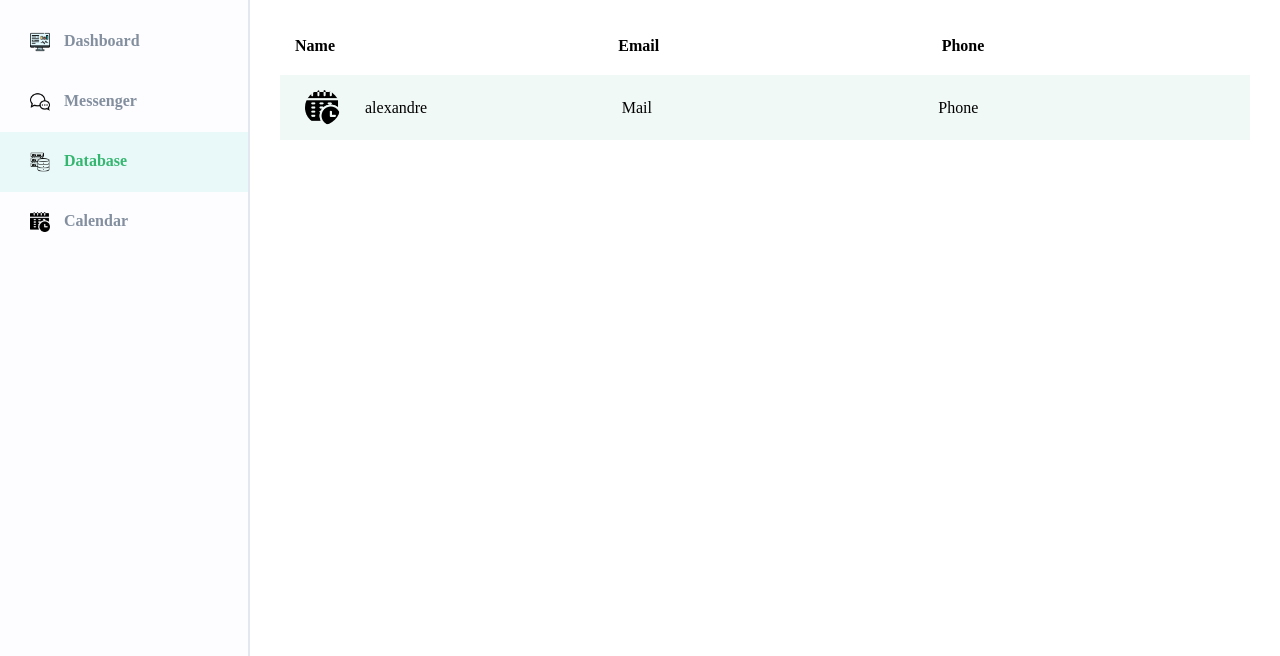
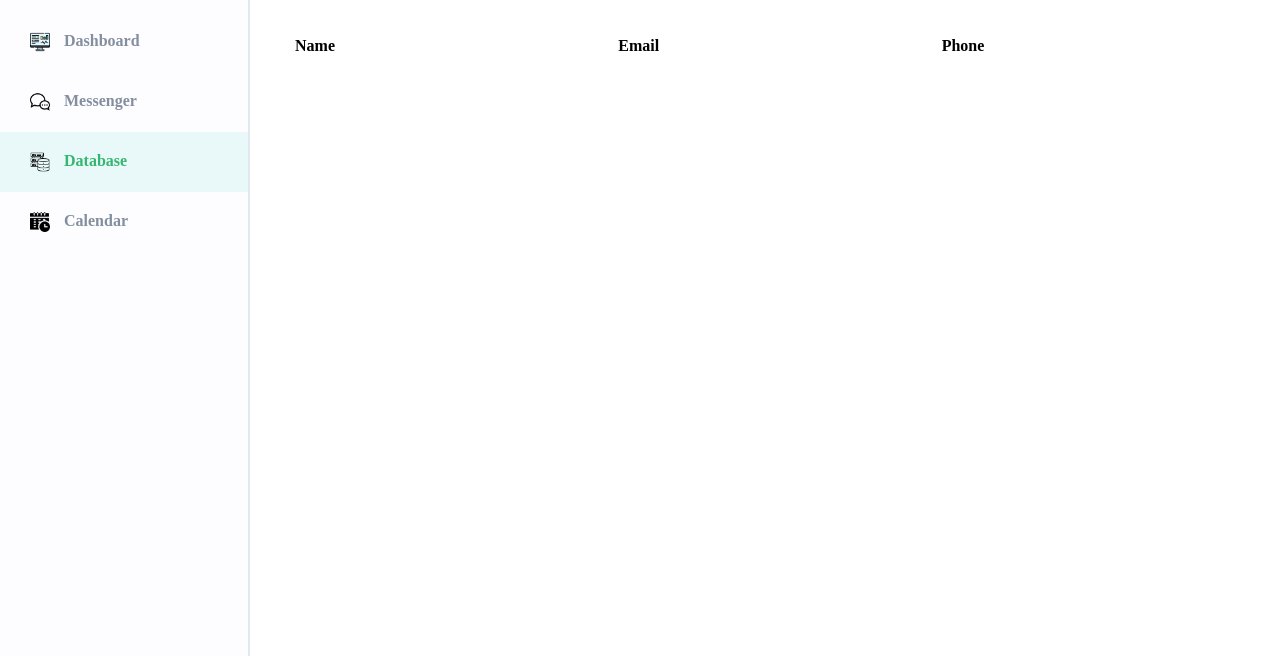
Before and after one commit to Rangeraluffy/Filter-Database, a plain HTML site: page index.html in a window 1280 px wide. Shown: the part 144-800 px from the top of the page. Drawn offline with Linux system fonts and the light colour scheme; no server answers.

Commit message:
remove html , generate by javascript

```diff
--- a/index.html
+++ b/index.html
@@ -55,14 +55,7 @@
                 </div>
 
                 <div class="table-results">
-                    <div class="table-item">
-                        <div class="container-img">
-                            <img src="images/calendar.png" alt="">
-                            <p>alexandre</p>
-                        </div>
-                        <p class="email">Mail</p>
-                        <p class="phone">Phone</p>
-                    </div>
+
                 </div>
             </main>
         </div>
```
